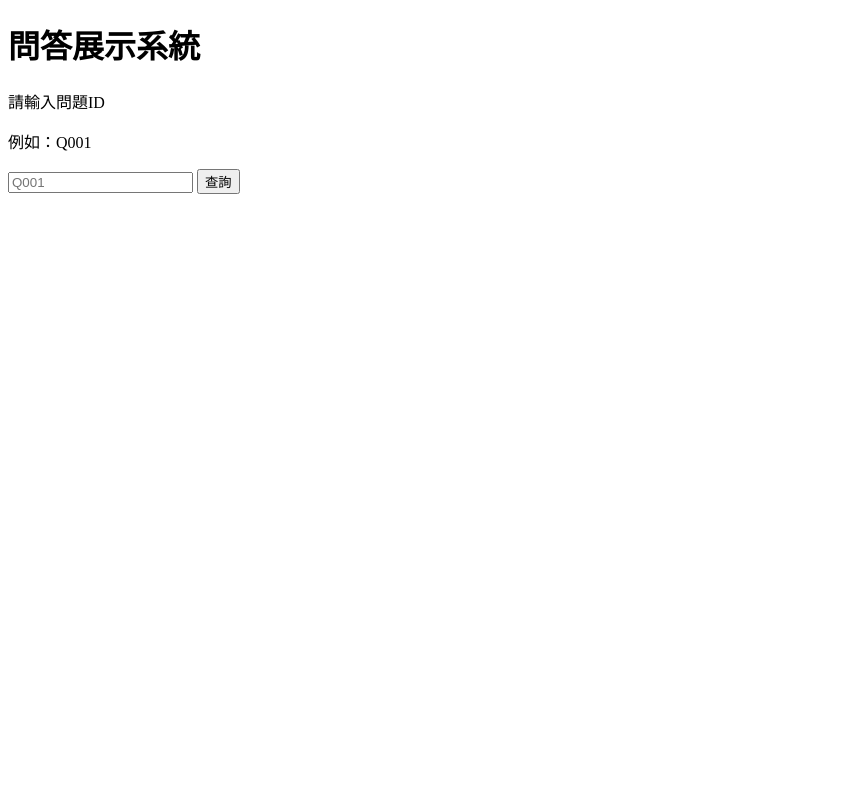
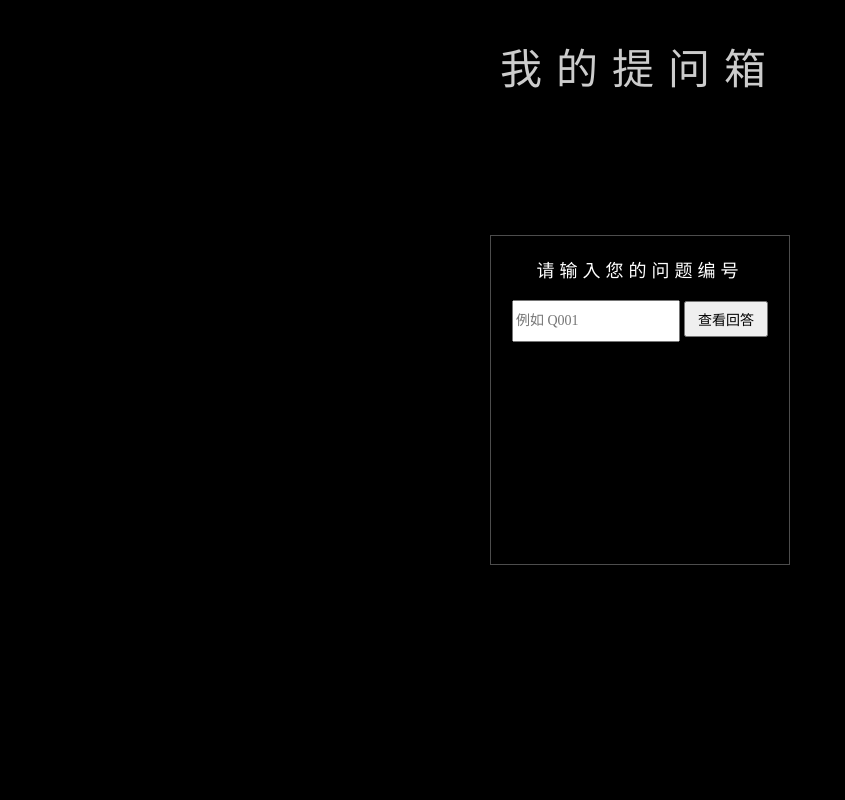
Before and after one commit to Claudia-Yamu/question-box, a Flask app: template templates/index.html in a window 1280 px wide. Shown: the whole page, without its empty margins (0-845 px from the left). Run offline with Flask 3, Linux system fonts and the light colour scheme; the template is opened without the code that fills it, so the values that code supplies are empty; some web fonts are replaced.

Commit message:
Update title and structure of index.html

```diff
--- a/templates/index.html
+++ b/templates/index.html
@@ -7,9 +7,10 @@
 <meta charset="UTF-8">
 
 <title>
-問答展示系統
+我的提问箱
 </title>
 
+<link rel="stylesheet" href="style.css">
 
 </head>
 
@@ -17,91 +18,72 @@
 <body>
 
 
-<h1>
-問答展示系統
-</h1>
+<!-- 背景问题 -->
 
+<div id="container">
 
-<p>
-請輸入問題ID
-</p>
-
-
-<p>
-例如：Q001
-</p>
+</div>
 
 
 
-<form method="post">
+<!-- 标题 -->
 
+<div id="title">
 
-<input
-type="text"
-name="qid"
-placeholder="Q001"
->
+我的提问箱
 
-
-<button>
-查詢
-</button>
-
-
-</form>
+</div>
 
 
 
-{% if error %}
 
-<p>
-{{error}}
-</p>
+<!-- 中央查询窗口 -->
 
-{% endif %}
+<div id="panel">
+
+
+    <div class="panel-title">
+
+        请输入您的问题编号
+
+    </div>
+
+
+    <input
+    id="qid"
+    placeholder="例如 Q001"
+    >
 
 
 
-{% if result %}
+    <button onclick="searchAnswer()">
+
+        查看回答
+
+    </button>
 
 
-<hr>
+    <div id="result">
+
+    </div>
 
 
-{% for turn in result.conversation %}
-
-
-{% if turn.type == "question" %}
-
-<h3>
-提問：
-</h3>
-
-
-{% else %}
-
-<h3>
-回答：
-</h3>
-
-
-{% endif %}
-
-
-<p>
-{{turn.text}}
-</p>
+</div>
 
 
 
-{% endfor %}
+
+
+<div id="focus">
+
+</div>
 
 
 
-{% endif %}
-
+<script src="app.js"></script>
 
 
 </body>
 
+
 </html>
```
